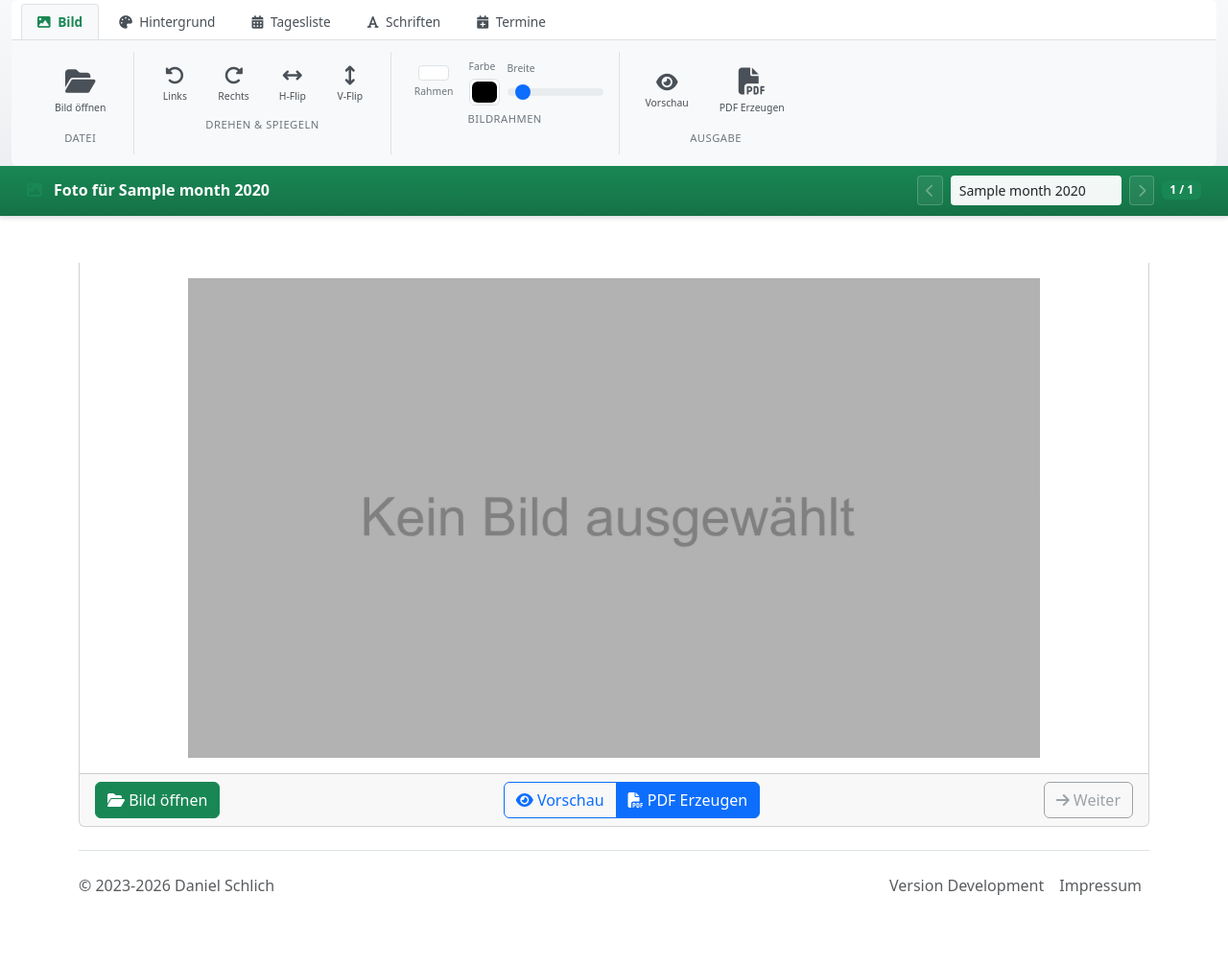
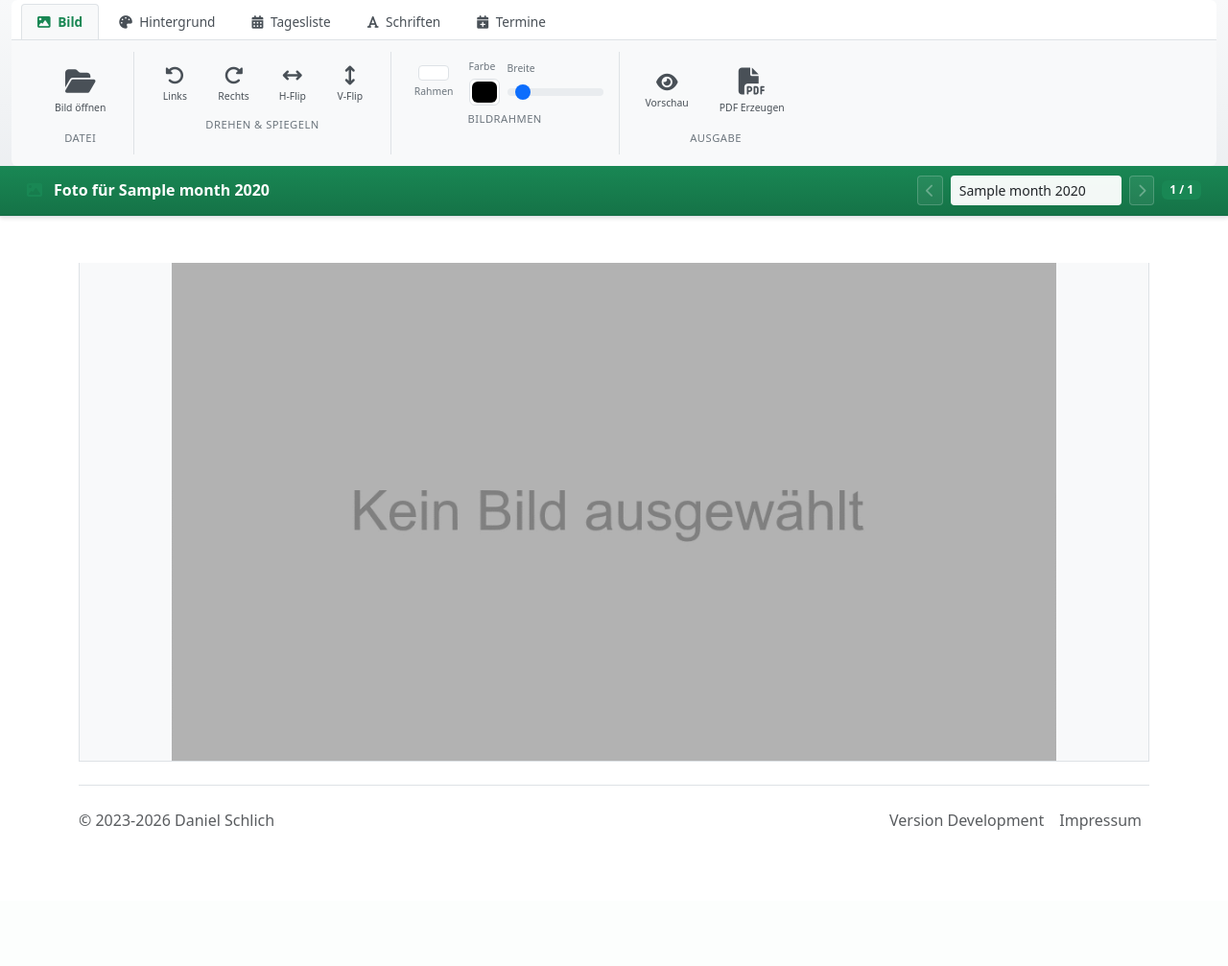
Before and after one commit to dpmpc/calendaronline, a Django app: template web/creator/templates/creator/months.html in a window 1280 px wide. Shown: the part 56-1063 px from the top of the page at 96% size. After the commit the page ends 921 px from the top, so only its background shows below. Run offline with Django 4.2, Linux system fonts and the light colour scheme; the template is opened without the code that fills it: most values are stand-ins (such as "Sample title", 1, 10 or a date in 2020); some libraries are stand-ins or nearby versions.

Commit message:
Remove card footer and make cropper full-width/height
Co-authored-by: dpmpc <145990621+dpmpc@users.noreply.github.com>

```diff
--- a/web/creator/static/ribbon.css
+++ b/web/creator/static/ribbon.css
@@ -429,6 +429,32 @@
     border-top: none;
 }
 
+/* Full-width Cropper Container */
+.cropper-container-fullwidth {
+    width: 100%;
+    height: calc(100vh - 280px); /* Remaining height after navbar, ribbon, and month selector */
+    min-height: 400px;
+    background: #f8f9fa;
+    border: 1px solid #dee2e6;
+    border-top: none;
+    overflow: hidden;
+    display: flex;
+    align-items: center;
+    justify-content: center;
+}
+
+.cropper-container-fullwidth .cropper-image {
+    max-width: 100%;
+    max-height: 100%;
+    display: block;
+}
+
+/* When cropper is active, make container transparent */
+.cropper-container-fullwidth .cropper-container {
+    width: 100% !important;
+    height: 100% !important;
+}
+
 .month-dropdown-wrapper {
     min-width: 200px;
 }
--- a/web/creator/templates/creator/months.html
+++ b/web/creator/templates/creator/months.html
@@ -353,33 +353,9 @@
         <input type="hidden" name="font_event_color_{{ month.id }}" id="field_font_event_color_{{ month.id }}" value="{{ month.fonts.event.color }}" />
         {% endif %}
 
-        <!-- Image Editor Card -->
-        <div class="card image-editor-card">
-          <div class="card-body text-center p-3">
-            <img id="image-preview-{{ month.id }}" src="{% static 'images/no_image_16x9.png' %}" alt="Vorschau" class="img-fluid" style="max-height:500px" data-aspect-ratio="{{ month.image_aspect_ratio }}">
-          </div>
-          <div class="card-footer">
-            <div class="d-flex justify-content-between flex-wrap gap-2">
-              <div class="btn-group">
-                <button type="button" class="btn btn-success" title="Neues Bild öffnen" onclick="selectImage('{{ month.id }}', '{{month.image_aspect_ratio}}')">
-                  <span class="fa fa-folder-open"></span> Bild öffnen
-                </button>
-              </div>
-              <div class="btn-group">
-                <button type="button" class="btn btn-outline-primary" title="Vorschau anzeigen" onclick="showPreviewModal()">
-                  <span class="fa fa-eye"></span> Vorschau
-                </button>
-                <button type="button" class="btn {% if forloop.last %}btn-primary{% else %}btn-outline-secondary{% endif %}" title="Kalender erzeugen" onclick="uploadImages()">
-                  <span class="fa fa-file-pdf"></span> PDF Erzeugen
-                </button>
-              </div>
-              <div class="btn-group">
-                <button type="button" class="btn btn-outline-secondary" title="Nächster Monat" onclick="navigateMonth(1)"{% if forloop.last %} disabled{% endif %}>
-                  <span class="fa fa-arrow-right"></span> Weiter
-                </button>
-              </div>
-            </div>
-          </div>
+        <!-- Full-width Image Cropper -->
+        <div class="cropper-container-fullwidth">
+          <img id="image-preview-{{ month.id }}" src="{% static 'images/no_image_16x9.png' %}" alt="Vorschau" class="cropper-image" data-aspect-ratio="{{ month.image_aspect_ratio }}">
         </div>
 
         {% if month.supports_events %}
```
